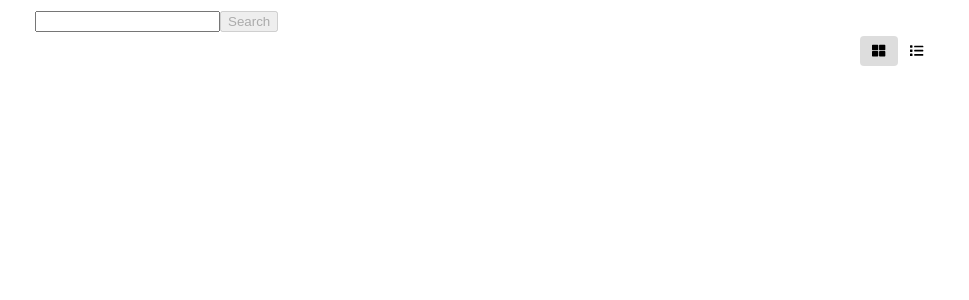
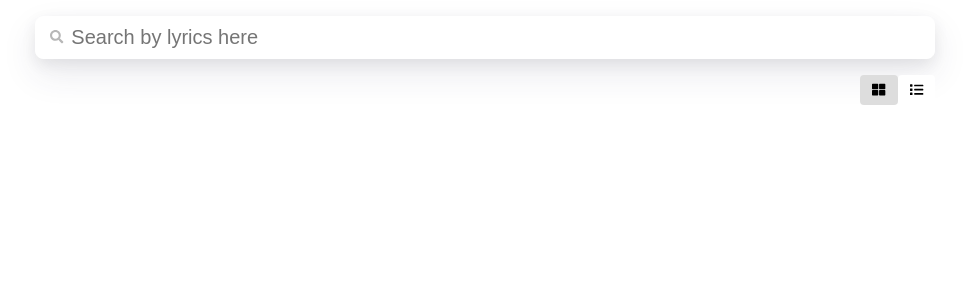
Before and after one commit to a7luong7/Lyric-Search, a React (Create React App) app: page / in a window 1280 px wide. Shown: the top 300 px of the page, without its empty margins (155-1124 px from the left). Built offline with nearby package versions, Linux system fonts and the light colour scheme.

Commit message:
added styles for search form

```diff
--- a/src/components/search-form/index.tsx
+++ b/src/components/search-form/index.tsx
@@ -4,6 +4,8 @@ import React, { useEffect, useState, useContext } from 'react';
 import { Song } from '../../types';
 import { searchSongs } from '../../external-api';
 import SongsContext from '../../contexts';
+import { Icon } from '../icon';
+import * as S from './styles';
 
 const SearchForm = ({ searchTerm, setSearchTerm } : {
   searchTerm: string,
@@ -37,19 +39,21 @@ const SearchForm = ({ searchTerm, setSearchTerm } : {
   };
 
   return (
-    <form onSubmit={handleSubmit}>
-      <input
-        type="text"
-        value={searchTerm}
-        onChange={(e) => setSearchTerm(e.target.value)}
-      />
-      <button
+    <S.Form onSubmit={handleSubmit}>
+      <S.Button
         disabled={!searchTerm || songsState.isLoading}
         type="submit"
       >
-        Search
-      </button>
-    </form>
+        <Icon icon="search" />
+      </S.Button>
+      <S.Input
+        type="text"
+        value={searchTerm}
+        placeholder="Search by lyrics here"
+        onChange={(e) => setSearchTerm(e.target.value)}
+      />
+
+    </S.Form>
   );
 };
 
--- /dev/null
+++ b/src/components/search-form/styles.ts
@@ -0,0 +1,47 @@
+import styled from 'styled-components';
+
+export const Input = styled.input`
+    border: none;
+    max-width: 100%;
+    width: 100%;
+    font-size: 1em;
+
+    &:focus {
+      outline:none
+    }
+    &:focus-visible {
+      outline:none
+    }
+`;
+
+export const Button = styled.button`
+    background: none;
+    border:none;
+
+    cursor: pointer;
+
+    &:disabled {
+      cursor: not-allowed;
+    }
+`;
+
+export const Container = styled.form`
+  background-color: #fff;
+  color: #171212;
+  padding: .5rem;
+  border-radius:.5rem;
+  webkit-box-shadow: 0 15px 35px rgb(50 50 93 / 10%), 0 5px 15px rgb(0 0 0 / 7%);
+  box-shadow: 0 15px 35px rgb(50 50 93 / 10%), 0 5px 15px rgb(0 0 0 / 7%);
+
+  margin-top: 1rem;
+  margin-bottom: 1rem;
+`;
+
+export const Form = styled(Container)`
+  display:flex;
+  border:solid #fff 1px;
+  padding-top:.5rem;
+  padding-bottom: .5rem;
+  border-radius: .5rem;
+  font-size:1.25em
+`;
```
